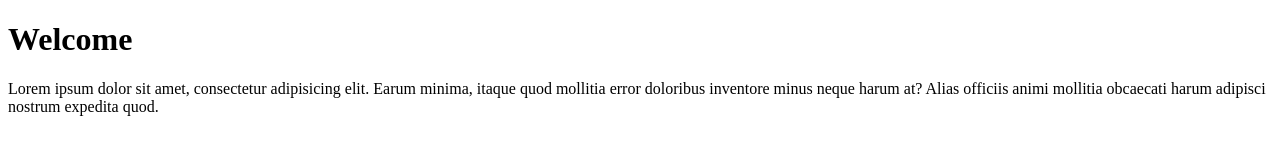
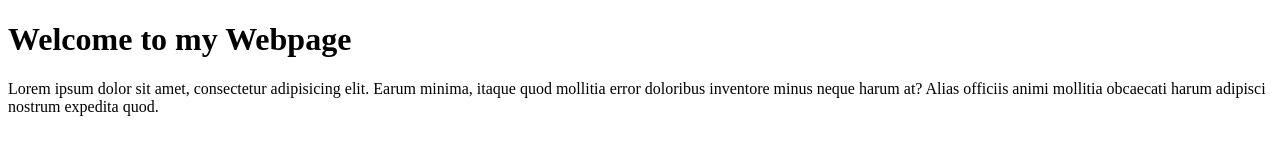
Before and after one commit to owaisraza72/index, a plain HTML site: page index.html in a window 1280 px wide. Drawn offline with Linux system fonts and the light colour scheme.

Commit message:
paragraph add

```diff
--- a/index.html
+++ b/index.html
@@ -8,7 +8,7 @@
 </head>
 
 <body>
-    <h1>Welcome</h1>
+    <h1>Welcome to my Webpage</h1>
     <p>Lorem ipsum dolor sit amet, consectetur adipisicing elit. Earum minima, itaque quod mollitia error doloribus
         inventore minus neque harum at? Alias officiis animi mollitia obcaecati harum adipisci nostrum expedita quod.
     </p>
```
